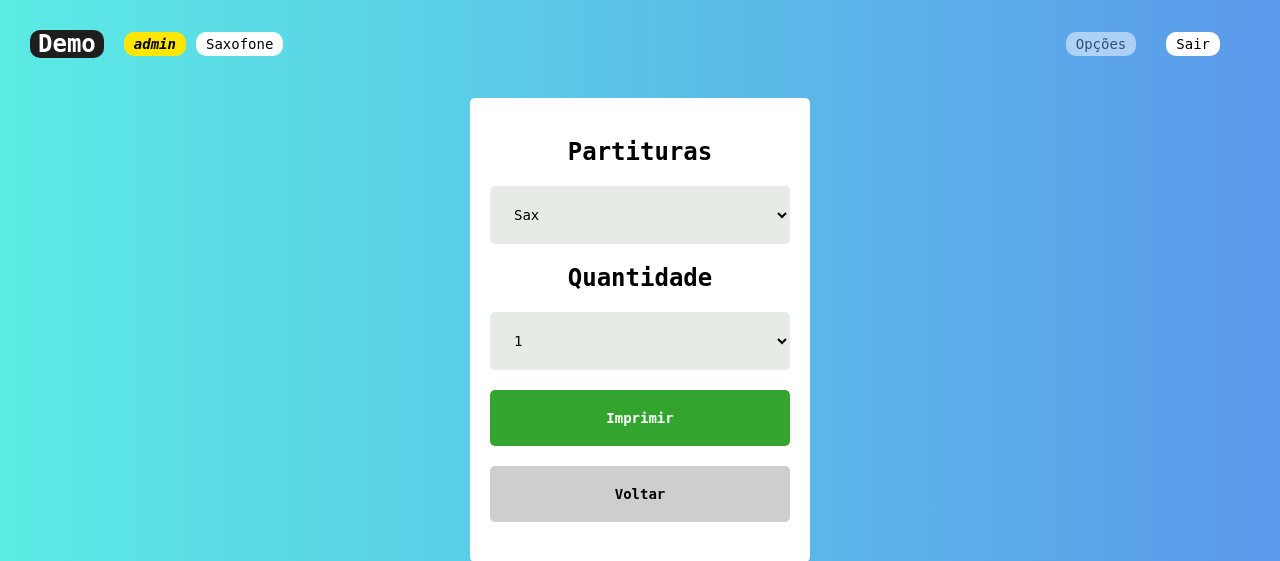
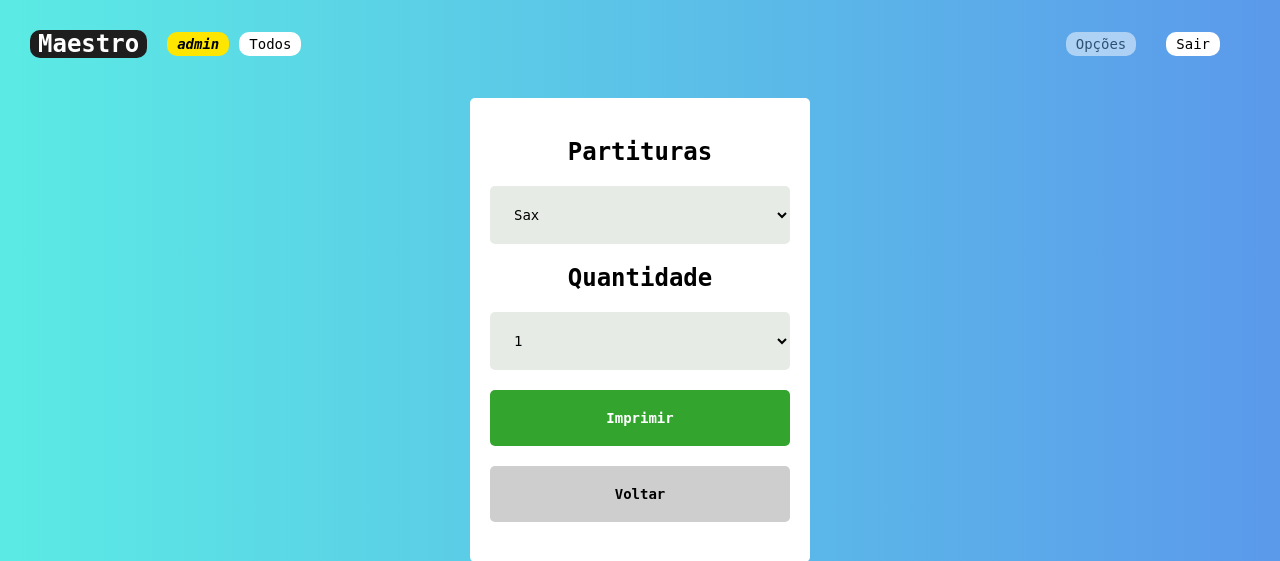
Before and after one commit to isaacmarlon/partitura2, a PHP site: page /partituras.php?l=1 in a window 1280 px wide. Shown: the top 561 px of the page. Run offline with PHP 8.4, Linux system fonts and the light colour scheme; data that the repository does not hold is empty.

Commit message:
Modificado para visualização de nível "maestro"

```diff
--- a/private/php/contents/partituraForm.php
+++ b/private/php/contents/partituraForm.php
@@ -11,7 +11,7 @@
             <h1>Partituras</h1>
         </div>
         <?php
-            $usuarioInstrumentos = array("Sax", "Saxofone");
+            $usuarioInstrumentos = array("Sax", "Saxofone", "Flauta","Trombone");
 
             // pega todos os naipes disponíveis para a msc
             $naipesResult = array(" Sax", " Saxofone", " Flauta", " Trombone");
--- a/private/php/contents/userInfo.php
+++ b/private/php/contents/userInfo.php
@@ -1,13 +1,13 @@
 <div id='userInfo'>
 <?php
-    echo "<h2>Demo</h2>";
+    echo "<h2>Maestro</h2>";
     echo "<div id='userDetails'>";
         echo "
             <div class='adminTag'>
                 <p><i>admin</i></p>
             </div>
             ";
-        $intrumento = "Saxofone";
+        $intrumento = "Todos";
         echo "<div id='userInst'>";
         echo     "<p>".$intrumento."</p>";
         echo "</div>";
```
